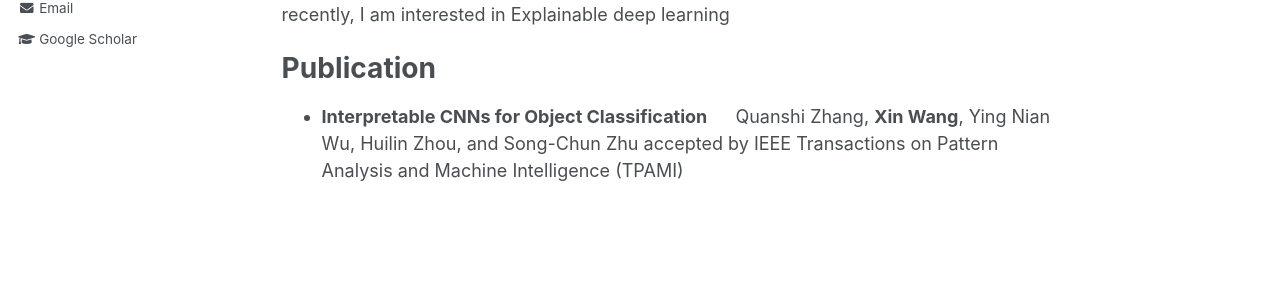
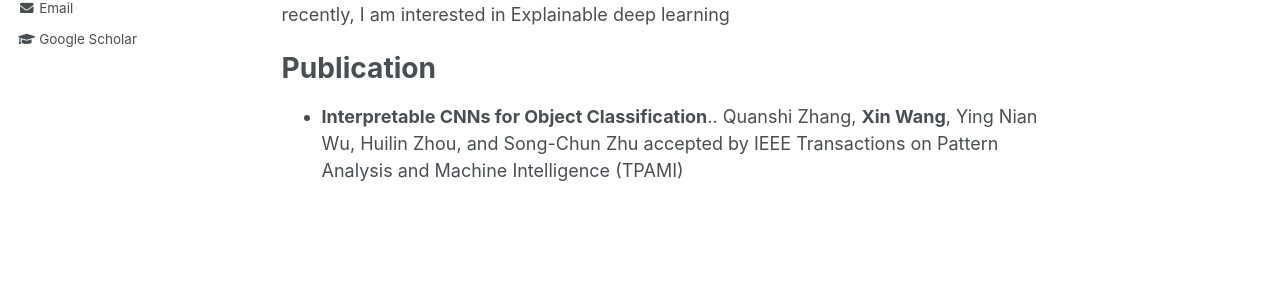
Before and after one commit to xinwang98/xinwang98.github.io, a Jekyll site: the page built from _pages/about.md, in a window 1280 px wide. Shown: the part 385-684 px from the top of the page. Built offline with Jekyll 4.4.1, drawn with Linux system fonts in a browser that asks for light colours; part of the change alters nothing that is shown.

```diff
--- a/_pages/about.md
+++ b/_pages/about.md
@@ -17,6 +17,6 @@ Most recently, I am interested in Explainable deep learning
 
 Publication
 ======
-* **Interpretable CNNs for Object Classification** &emsp;
-  Quanshi Zhang, **Xin Wang**, Ying Nian Wu, Huilin Zhou, and Song-Chun Zhu
-  accepted by IEEE Transactions on Pattern Analysis and Machine Intelligence (TPAMI)
+* **Interpretable CNNs for Object Classification**..
+    Quanshi Zhang, **Xin Wang**, Ying Nian Wu, Huilin Zhou, and Song-Chun Zhu
+    accepted by IEEE Transactions on Pattern Analysis and Machine Intelligence (TPAMI)
```
